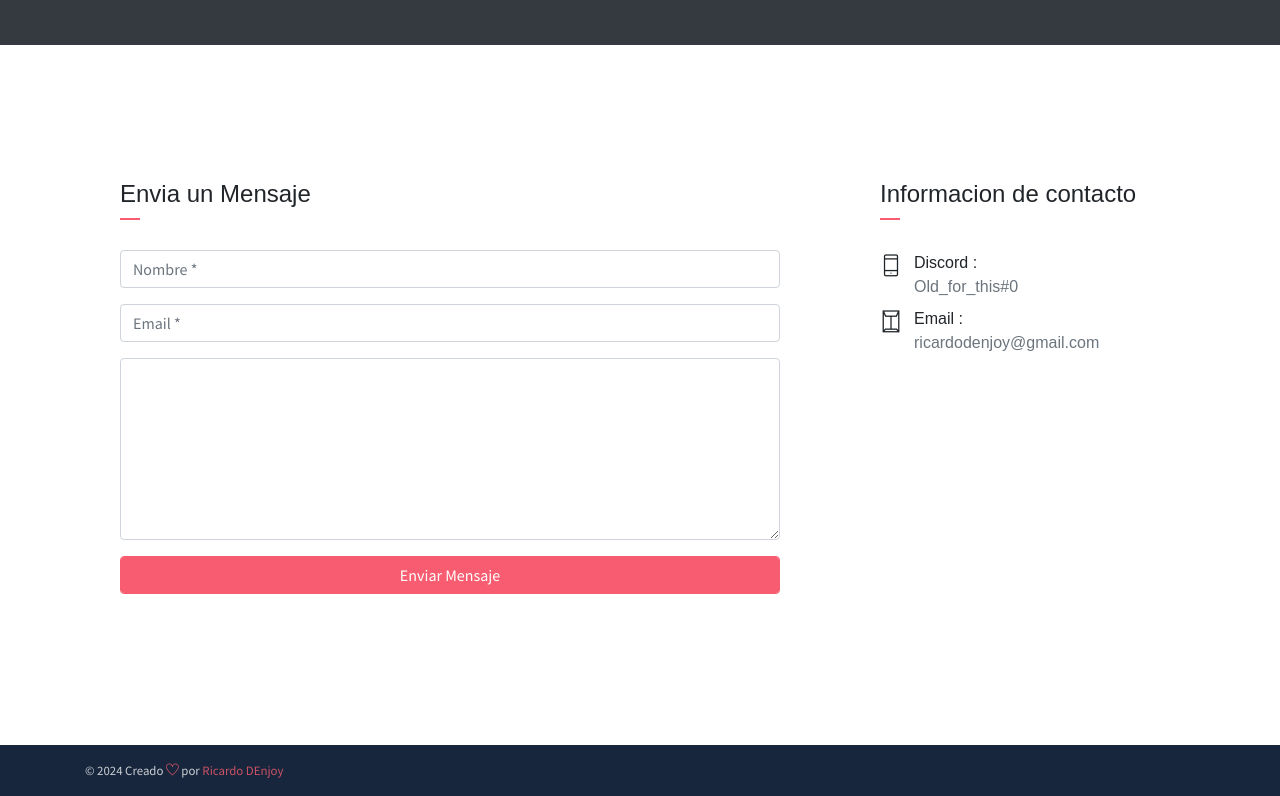
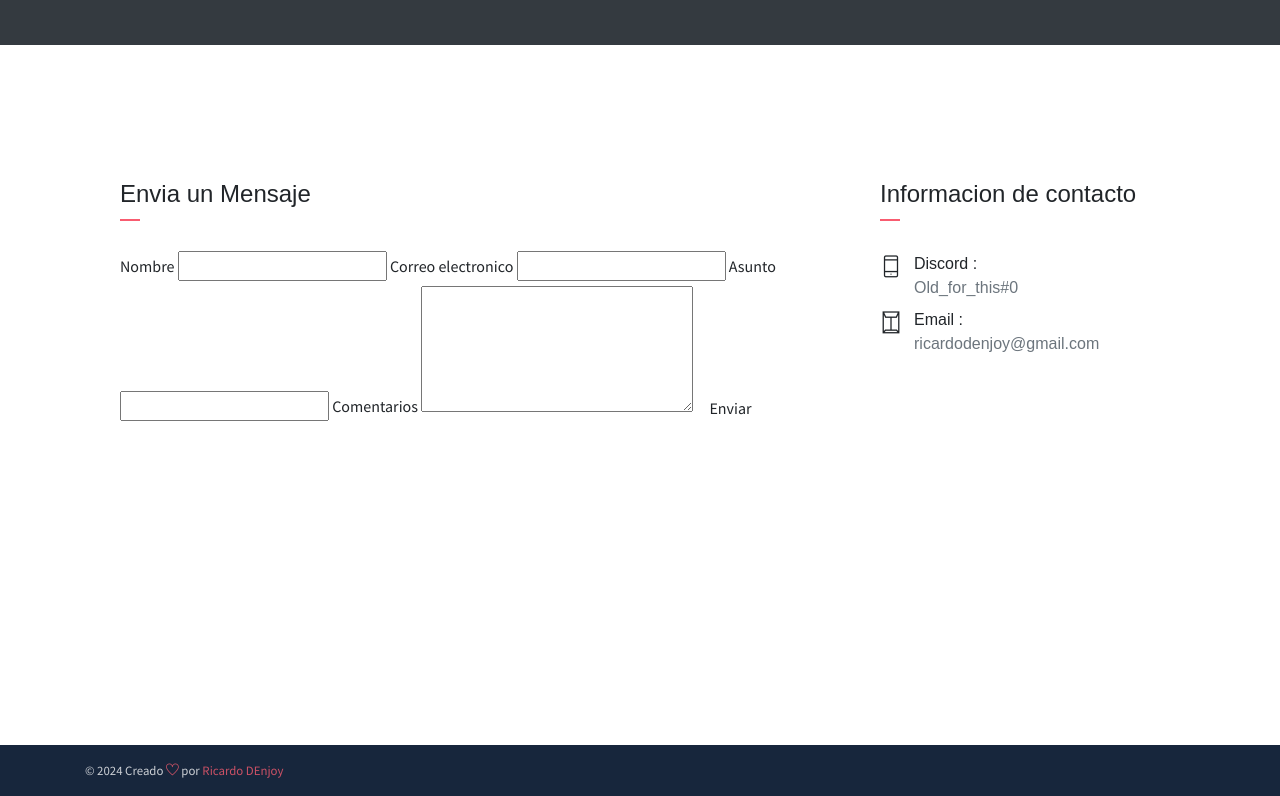
Before and after one commit to elpromusical/ricardodesigners.github.io, a website: page index.html in a window 1280 px wide. Shown: the part 4468-5264 px from the top of the page. Drawn offline with Linux system fonts and the light colour scheme; some packages are replaced by stand-ins of ours.

Commit message:
Update index.html

```diff
--- a/index.html
+++ b/index.html
@@ -361,18 +361,25 @@
                             <div class="contact-form-card">
                                 <h4 class="contact-title">Envia un Mensaje</h4>
                                 <form form action="https://formsubmit.co/ricardodenjoy@gmail.com" method="POST">
-                                    <div class="form-group">
-                                        <input  class="form-control" type="text" placeholder="Nombre *" required>
-                                    </div>
-                                    <div class="form-group">
-                                        <input class="form-control" type="email" placeholder="Email *" required>
-                                    </div>
-                                    <div class="form-group">
-                                        <textarea class="form-control" id= placeholder="Mensaje *"  rows="7" required></textarea>
-                                    </div>
-                                    <div class="form-group ">
-                                        <button type="submit" class="form-control btn btn-primary" >Enviar Mensaje</button>
-                                    </div>
+
+
+					<label for="name">Nombre</label>
+
+					<input type="text" name="name" id="name" >
+
+					<label for="email">Correo electronico</label>
+
+					<input type="email" name="email" id="email" >
+
+					<label for="subject">Asunto</label>
+
+					<input type="text" name="subject" id="subject" >
+
+					<label for="coments">Comentarios</label>
+
+					<textarea name="coments" id="coments" cols="30" rows="5"></textarea>
+
+					<input class="btn" type="submit" value="Enviar">
                                 </form>
                             </div>
                         </div>
```
